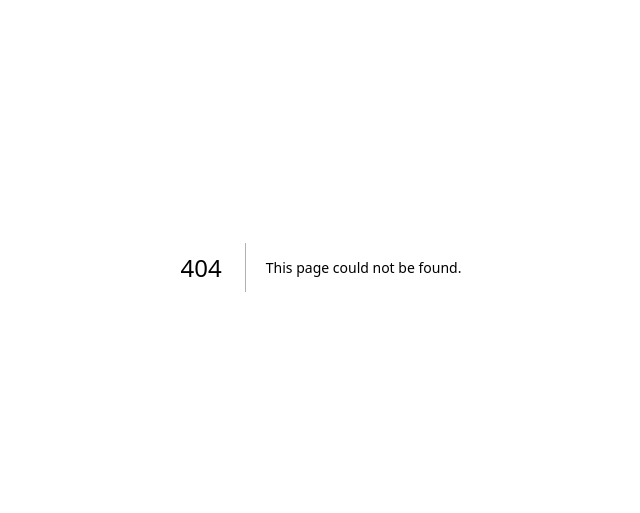
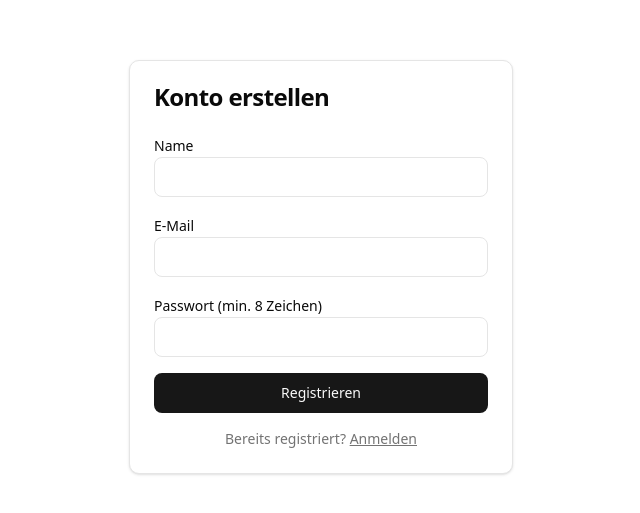
Before and after one commit to Fitnerd/hyrox-plan, a Next.js app: page /register in a window 1280 px wide. Before the commit this address had no page. Shown: the part 133-646 px from the top of the page, without its empty margins (319-959 px from the left). Built offline with nearby package versions, Linux system fonts and the light colour scheme.

Commit message:
feat: add register and login pages with NextAuth credentials

```diff
--- /dev/null
+++ b/app/(auth)/login/page.tsx
@@ -0,0 +1,56 @@
+'use client'
+import { useState } from 'react'
+import { useRouter } from 'next/navigation'
+import { signIn } from 'next-auth/react'
+import { Button } from '@/components/ui/button'
+import { Input } from '@/components/ui/input'
+import { Label } from '@/components/ui/label'
+import { Card, CardContent, CardHeader, CardTitle } from '@/components/ui/card'
+import Link from 'next/link'
+
+export default function LoginPage() {
+  const router = useRouter()
+  const [error, setError] = useState('')
+  const [loading, setLoading] = useState(false)
+
+  async function handleSubmit(e: React.FormEvent<HTMLFormElement>) {
+    e.preventDefault()
+    setLoading(true)
+    setError('')
+    const fd = new FormData(e.currentTarget)
+    const result = await signIn('credentials', {
+      email: fd.get('email'),
+      password: fd.get('password'),
+      redirect: false,
+    })
+    if (result?.error) {
+      setError('E-Mail oder Passwort falsch')
+      setLoading(false)
+      return
+    }
+    router.push('/dashboard')
+  }
+
+  return (
+    <div className="min-h-screen flex items-center justify-center p-4">
+      <Card className="w-full max-w-sm">
+        <CardHeader>
+          <CardTitle>Anmelden</CardTitle>
+        </CardHeader>
+        <CardContent>
+          <form onSubmit={handleSubmit} className="space-y-4">
+            <div><Label htmlFor="email">E-Mail</Label><Input id="email" name="email" type="email" required /></div>
+            <div><Label htmlFor="password">Passwort</Label><Input id="password" name="password" type="password" required /></div>
+            {error && <p className="text-sm text-red-500">{error}</p>}
+            <Button type="submit" className="w-full" disabled={loading}>
+              {loading ? 'Anmelden…' : 'Anmelden'}
+            </Button>
+          </form>
+          <p className="text-sm text-center mt-4 text-muted-foreground">
+            Noch kein Konto? <Link href="/register" className="underline">Registrieren</Link>
+          </p>
+        </CardContent>
+      </Card>
+    </div>
+  )
+}
--- /dev/null
+++ b/app/(auth)/register/page.tsx
@@ -0,0 +1,61 @@
+'use client'
+import { useState } from 'react'
+import { useRouter } from 'next/navigation'
+import { Button } from '@/components/ui/button'
+import { Input } from '@/components/ui/input'
+import { Label } from '@/components/ui/label'
+import { Card, CardContent, CardHeader, CardTitle } from '@/components/ui/card'
+import Link from 'next/link'
+
+export default function RegisterPage() {
+  const router = useRouter()
+  const [error, setError] = useState('')
+  const [loading, setLoading] = useState(false)
+
+  async function handleSubmit(e: React.FormEvent<HTMLFormElement>) {
+    e.preventDefault()
+    setLoading(true)
+    setError('')
+    const fd = new FormData(e.currentTarget)
+    const res = await fetch('/api/auth/register', {
+      method: 'POST',
+      headers: { 'Content-Type': 'application/json' },
+      body: JSON.stringify({
+        name: fd.get('name'),
+        email: fd.get('email'),
+        password: fd.get('password'),
+      }),
+    })
+    if (!res.ok) {
+      const data = await res.json()
+      setError(data.error)
+      setLoading(false)
+      return
+    }
+    router.push('/login?registered=1')
+  }
+
+  return (
+    <div className="min-h-screen flex items-center justify-center p-4">
+      <Card className="w-full max-w-sm">
+        <CardHeader>
+          <CardTitle>Konto erstellen</CardTitle>
+        </CardHeader>
+        <CardContent>
+          <form onSubmit={handleSubmit} className="space-y-4">
+            <div><Label htmlFor="name">Name</Label><Input id="name" name="name" required /></div>
+            <div><Label htmlFor="email">E-Mail</Label><Input id="email" name="email" type="email" required /></div>
+            <div><Label htmlFor="password">Passwort (min. 8 Zeichen)</Label><Input id="password" name="password" type="password" minLength={8} required /></div>
+            {error && <p className="text-sm text-red-500">{error}</p>}
+            <Button type="submit" className="w-full" disabled={loading}>
+              {loading ? 'Erstelle Konto…' : 'Registrieren'}
+            </Button>
+          </form>
+          <p className="text-sm text-center mt-4 text-muted-foreground">
+            Bereits registriert? <Link href="/login" className="underline">Anmelden</Link>
+          </p>
+        </CardContent>
+      </Card>
+    </div>
+  )
+}
--- /dev/null
+++ b/app/api/auth/register/route.ts
@@ -0,0 +1,26 @@
+import { NextRequest, NextResponse } from 'next/server'
+import bcrypt from 'bcryptjs'
+import { z } from 'zod'
+import { prisma } from '@/lib/db/prisma'
+
+const schema = z.object({
+  name: z.string().min(1),
+  email: z.string().email(),
+  password: z.string().min(8),
+})
+
+export async function POST(req: NextRequest) {
+  const body = await req.json()
+  const parsed = schema.safeParse(body)
+  if (!parsed.success) return NextResponse.json({ error: 'Invalid input' }, { status: 400 })
+
+  const exists = await prisma.user.findUnique({ where: { email: parsed.data.email } })
+  if (exists) return NextResponse.json({ error: 'Email already registered' }, { status: 409 })
+
+  const passwordHash = await bcrypt.hash(parsed.data.password, 12)
+  const user = await prisma.user.create({
+    data: { name: parsed.data.name, email: parsed.data.email, passwordHash },
+  })
+
+  return NextResponse.json({ id: user.id }, { status: 201 })
+}
```
